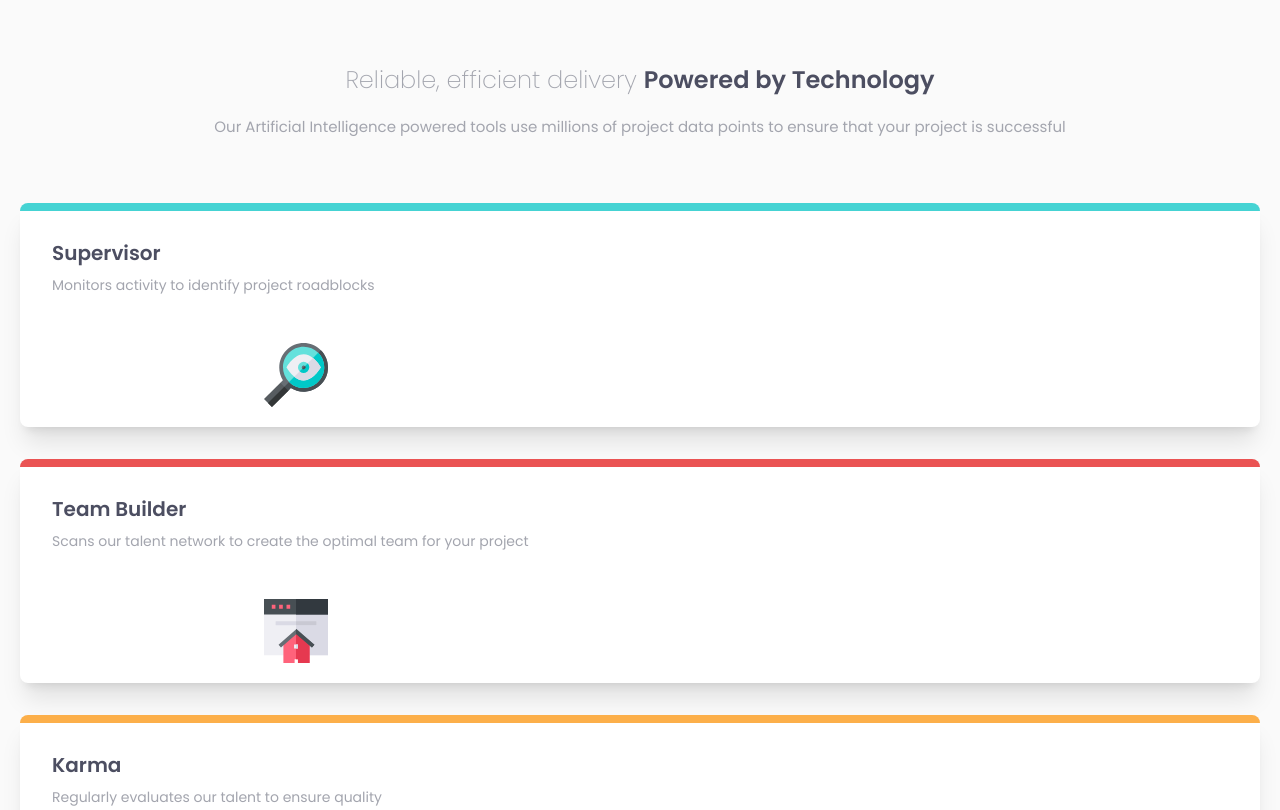
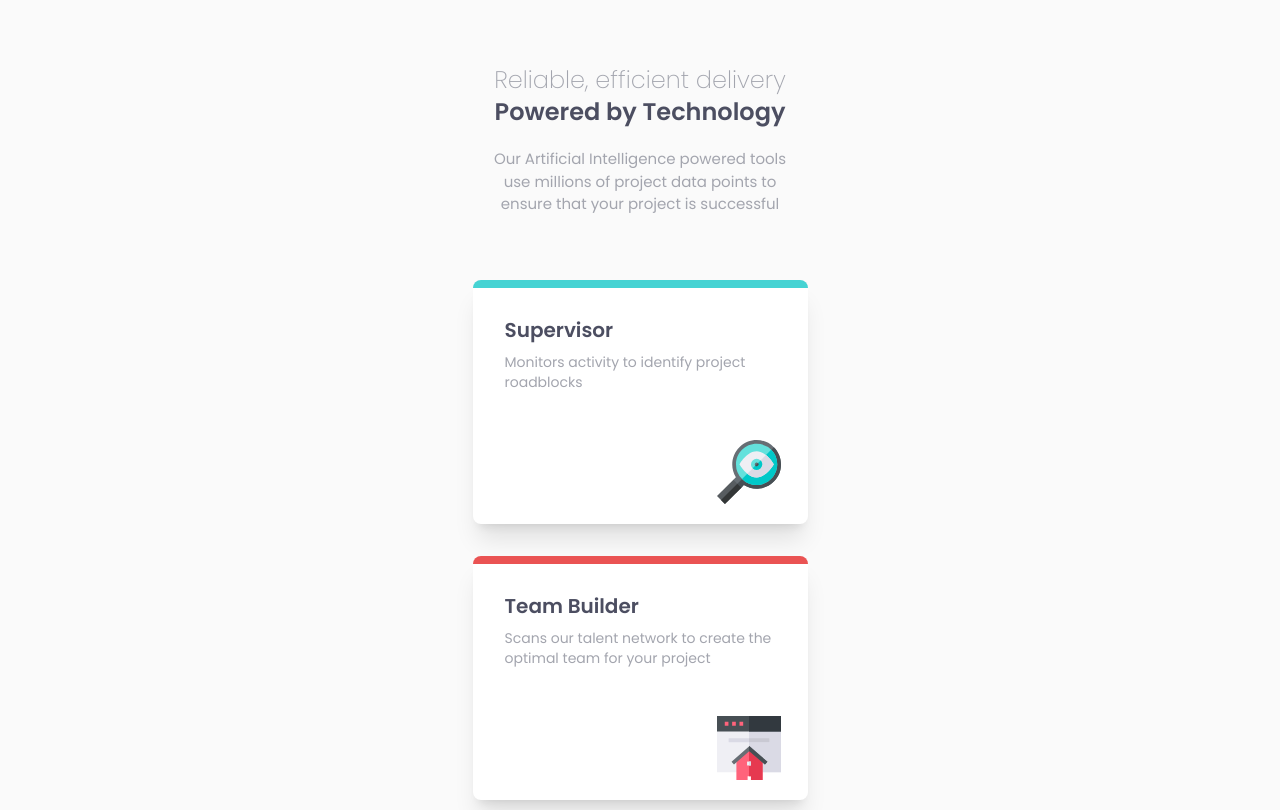
Before and after one commit to Abaljerind/four-card-feature, a website: page index.html in a window 1280 px wide. Shown: the top 810 px of the page. Drawn offline with Linux system fonts and the light colour scheme.

Commit message:
add w in sm mode

```diff
--- a/index.html
+++ b/index.html
@@ -18,7 +18,7 @@
     <link rel="stylesheet" href="css/output.css" />
   </head>
   <body class="bg-veryLightGray">
-    <section class="mx-auto my-16 px-5 font-poppins">
+    <section class="mx-auto my-16 px-5 font-poppins sm:w-[375px]">
       <div class="text-center">
         <h3 class="mb-5 text-2xl font-extralight text-grayishBlue">Reliable, efficient delivery <span class="font-semibold text-veryDarkBlue">Powered by Technology</span></h3>
         <p class="px-5 text-[15px] text-grayishBlue">Our Artificial Intelligence powered tools use millions of project data points to ensure that your project is successful</p>
```
Also changed, not shown: css/output.css.
